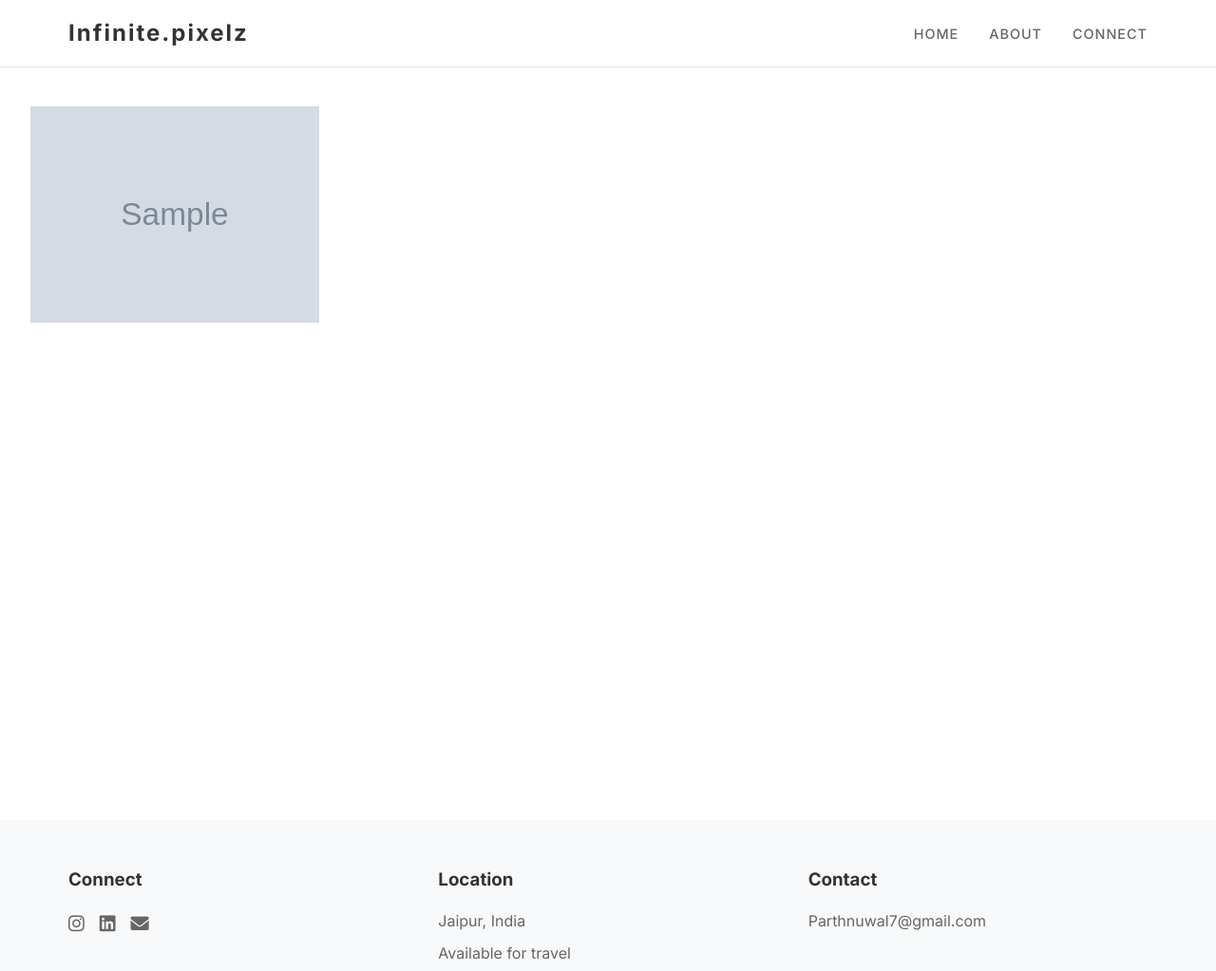
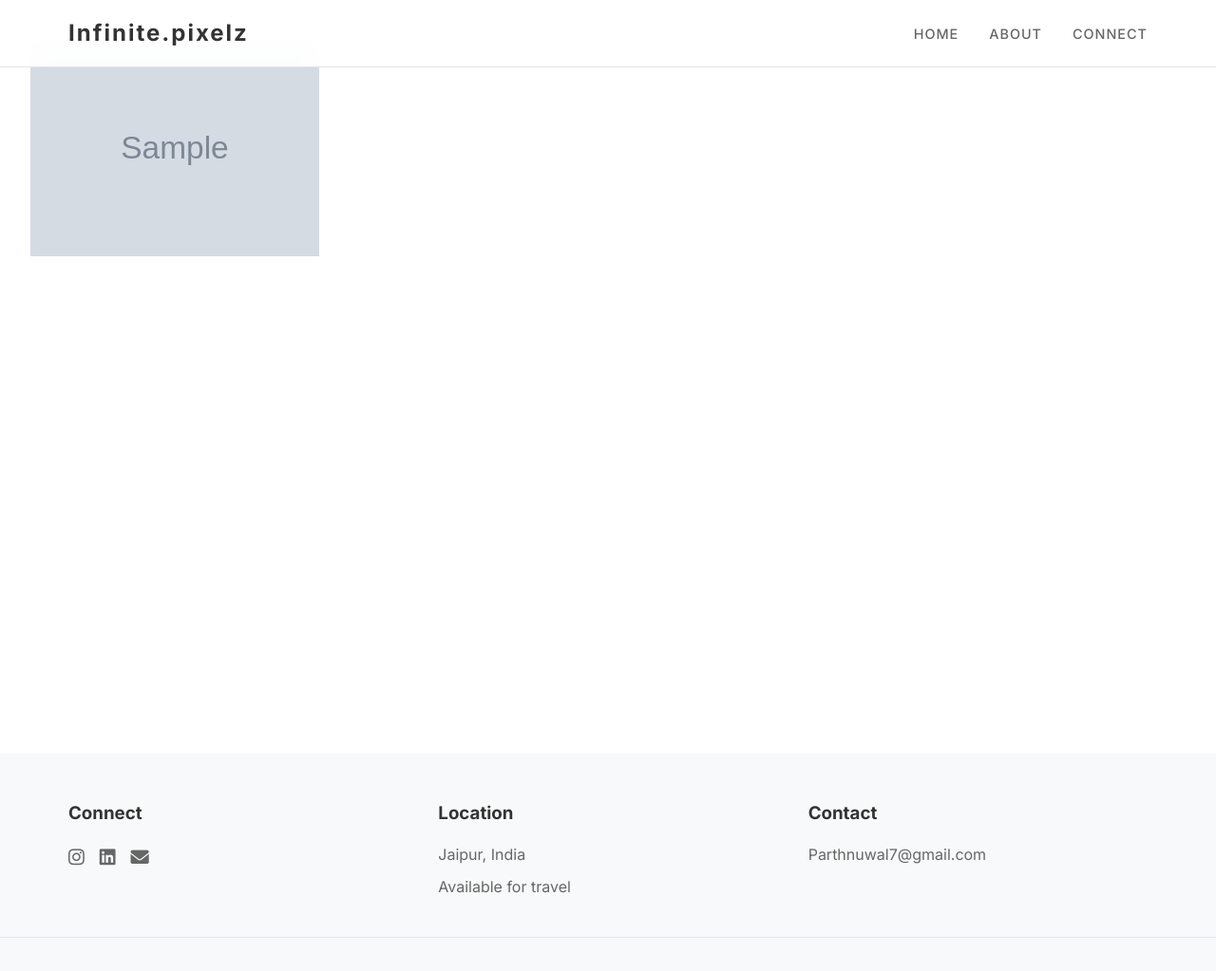
Before and after one commit to Parthnuwal7/infinite.pixelz, a Flask app: template photography_website/templates/home.html in a window 1280 px wide. Shown: the top 1023 px of the page at 95% size. Run offline with Flask 3, Linux system fonts and the light colour scheme; the template is opened without the code that fills it: most values are stand-ins (such as "Sample title", 1, 10 or a date in 2020); grey boxes marked "Sample" are stand-in pictures; some libraries are stand-ins or nearby versions.

Commit message:
Update style.css

```diff
--- a/photography_website/static/css/style.css
+++ b/photography_website/static/css/style.css
@@ -74,7 +74,7 @@ body {
 
 /* Main Content */
 .main-content {
-    margin-top: 80px;
+    margin-top: 10px;
     min-height: calc(100vh - 80px);
 }
 
```
